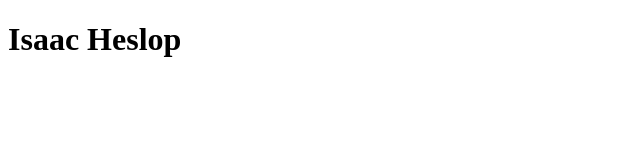
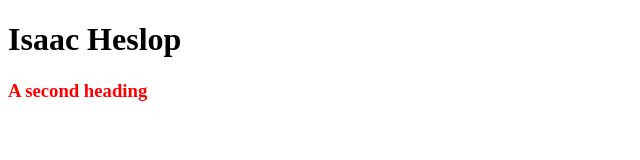
Before and after one commit to iHeslop/my-test-repo, a plain HTML site: page index.html in a window 1280 px wide. Shown: the whole page, without its empty margins (0-640 px from the left). Drawn offline with Linux system fonts and the light colour scheme.

Commit message:
Added heading and colour change

```diff
--- a/index.html
+++ b/index.html
@@ -7,5 +7,6 @@
   </head>
   <body>
     <h1>Isaac Heslop</h1>
+    <h3 style="color: red">A second heading</h3>
   </body>
 </html>
```
